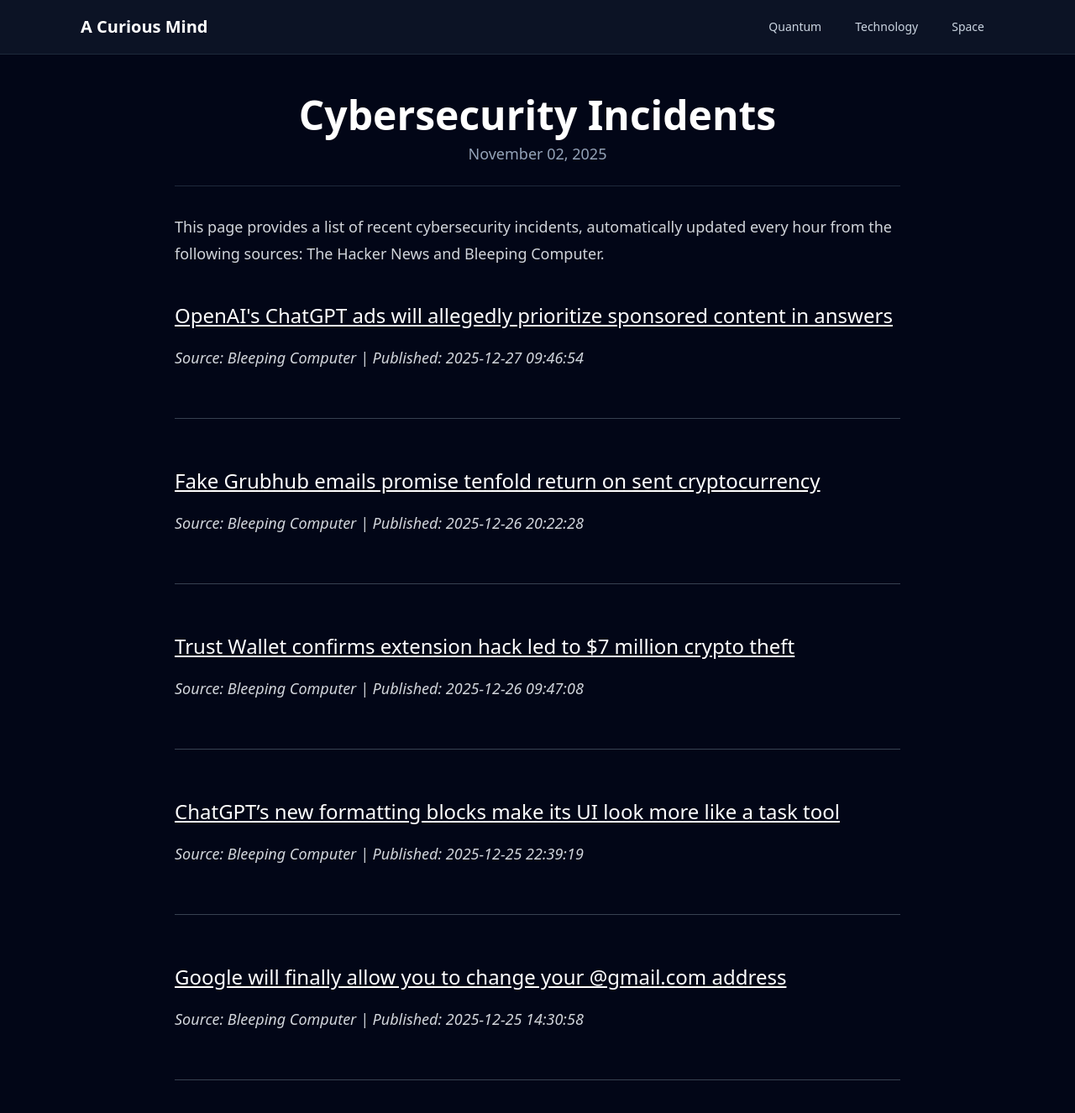
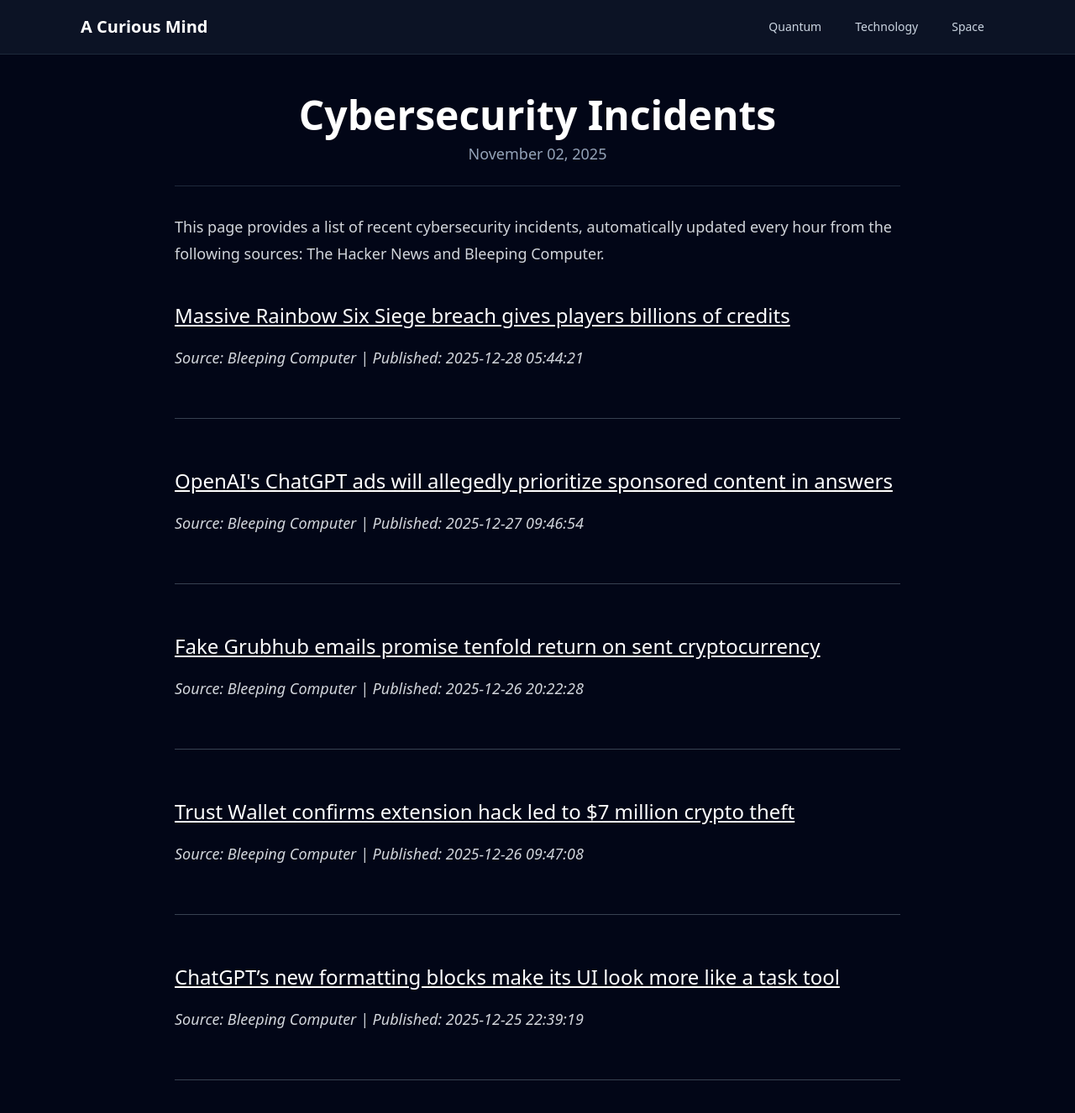
Before and after one commit to onehl7/onehl7.github.io, a Jekyll site: the page built from _posts/2025-11-02-cybersecurity-incidents.md, in a window 1280 px wide and 1400 px high. Shown: the top 1326 px of the window at 84% size. Built offline with Jekyll 4.4.1, drawn with Linux system fonts in a browser that asks for light colours; nearby versions of some CDN libraries.

Commit message:
Update news data

```diff
--- a/_data/news.json
+++ b/_data/news.json
@@ -1,4 +1,10 @@
 [
+  {
+    "source": "Bleeping Computer",
+    "title": "Massive Rainbow Six Siege breach gives players billions of credits",
+    "link": "https://www.bleepingcomputer.com/news/security/massive-rainbow-six-siege-breach-gives-players-billions-of-credits/",
+    "published": "2025-12-28 05:44:21"
+  },
   {
     "source": "Bleeping Computer",
     "title": "OpenAI's ChatGPT ads will allegedly prioritize sponsored content in answers",
@@ -22,11 +28,5 @@
     "title": "ChatGPT\u2019s new formatting blocks make its UI look more like a task tool",
     "link": "https://www.bleepingcomputer.com/news/artificial-intelligence/chatgpts-new-formatting-blocks-make-its-ui-look-more-like-a-task-tool/",
     "published": "2025-12-25 22:39:19"
-  },
-  {
-    "source": "Bleeping Computer",
-    "title": "Google will finally allow you to change your @gmail.com address",
-    "link": "https://www.bleepingcomputer.com/news/google/google-will-finally-allow-you-to-change-your-gmailcom-address/",
-    "published": "2025-12-25 14:30:58"
   }
 ]
```
